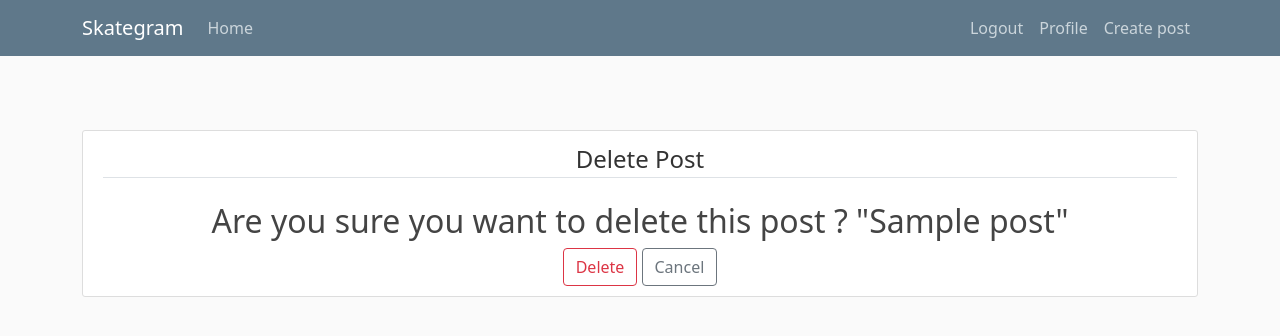
After one commit to vanderpatrick/SkateGramer, a Django app: page /post/1/delete/ in a window 1280 px wide. The commit adds this page. Shown: the top 336 px of the page. Run offline with Django 3.2, Linux system fonts and the light colour scheme; a user stored in the database is signed in; tables that the repository leaves empty hold one stand-in row (values such as "Sample post").

Commit message:
Create deleteView and add comments

```diff
--- a/skateapp/urls.py
+++ b/skateapp/urls.py
@@ -1,5 +1,5 @@
 from django.urls import path
-from .views import (PostListView, landing, PostTutorialListView, PostCreateView, PostEditView, PostDetailView)
+from .views import (PostListView, landing, PostTutorialListView, PostCreateView, PostEditView, PostDetailView, PostDeleteView)
 from . import views
 
 urlpatterns = [
@@ -9,4 +9,5 @@ urlpatterns = [
     path('post/new/', PostCreateView.as_view(), name='post-create'),
     path('post/<int:pk>/', PostDetailView.as_view(), name='post-detail'),
     path('post/<int:pk>/edit/', PostEditView.as_view(), name='post-edit'),
+    path('post/<int:pk>/delete/', PostDeleteView.as_view(), name='post-delete'),
 ]
--- a/skateapp/views.py
+++ b/skateapp/views.py
@@ -9,10 +9,12 @@ from django.contrib import messages
 
 # All views used in the app
 
+# View to render landing page for new users
 def landing(request):
     return render(request, 'landing.html')
 
 
+# displays list of all posts in the app
 class PostListView(ListView):
     model = Post
     template_name = 'index.html'
@@ -20,6 +22,7 @@ class PostListView(ListView):
     ordering = ['-created_on']
 
 
+# Creates a new post in the app if user is True
 class PostCreateView(LoginRequiredMixin, CreateView):
     model = Post
     template_name = 'post_create.html'
@@ -30,12 +33,14 @@ class PostCreateView(LoginRequiredMixin, CreateView):
         form.instance.author = self.request.user
         return super().form_valid(form)
 
+# Displays post details
 class PostDetailView(DetailView):
     model = Post
     context_object_name = 'detail'
     template_name = 'post_detail.html'
 
 
+# Allow user to update his post if user = True
 class PostEditView(LoginRequiredMixin, UserPassesTestMixin, UpdateView):
     model = Post
     template_name = 'post_update.html'
@@ -53,8 +58,21 @@ class PostEditView(LoginRequiredMixin, UserPassesTestMixin, UpdateView):
         else:
             return False
 
+# Displays tutorials post made by admin (only)
 class PostTutorialListView(ListView):
     model = PostTutorial
     template_name = 'post_tutorial.html'
     context_object_name = 'tutorial'
     ordering = ['-created_on']
+
+class PostDeleteView(LoginRequiredMixin, UserPassesTestMixin, DeleteView):
+    model = Post
+    success_url = '/home'
+    template_name = 'post_confirm_delete.html'
+
+    def test_func(self):
+        post = self.get_object()
+        if self.request.user == post.author:
+            return True
+        else:
+            return False
--- a/templates/base.html
+++ b/templates/base.html
@@ -16,13 +16,13 @@
         <nav class="navbar navbar-expand-md navbar-dark bg-steel fixed-top">
           <div class="container">
             {% if user.is_authenticated %}
-            <a class="navbar-brand mr-4" href="">Skategram</a>
+            <a class="navbar-brand mr-4" href="{% url 'home' %}">Skategram</a>
             <button class="navbar-toggler" type="button" data-toggle="collapse" data-target="#navbarToggle" aria-controls="navbarToggle" aria-expanded="false" aria-label="Toggle navigation">
             <span class="navbar-toggler-icon"></span>
             </button>
             <div class="collapse navbar-collapse" id="navbarToggle">
               <div class="navbar-nav mr-auto">
-                <a class="nav-item nav-link" href="{% url 'tutorial' %}">Home</a>
+                <a class="nav-item nav-link" href="{% url 'home' %}">Home</a>
                 {% else %}
                 <a class="navbar-brand mr-4" href="">Skategram</a>
             <button class="navbar-toggler" type="button" data-toggle="collapse" data-target="#navbarToggle" aria-controls="navbarToggle" aria-expanded="false" aria-label="Toggle navigation">
--- /dev/null
+++ b/templates/post_confirm_delete.html
@@ -0,0 +1,16 @@
+{% extends "base.html" %}
+{% block content %}
+    <div class="content-section">
+        <form action="" method="POST">
+            {% csrf_token %}
+            <fieldset class="form-group">
+                <legend class="border-bottom mb-4">Delete Post</legend>
+                <h2>Are you sure you want to delete this post ? "{{ object.title }}"</h2>
+            </fieldset>
+            <div class="form-group">
+                <button class="btn btn-outline-danger" type="submit">Delete</button>
+                <a href="{% url 'post-detail' object.id %}" class="btn btn-outline-secondary"> Cancel</a>
+            </div>
+        </form>
+    </div>
+{% endblock content %}
--- a/templates/post_detail.html
+++ b/templates/post_detail.html
@@ -10,6 +10,7 @@
             <small class="text-muted">{{ detail.created_on}}</small>
             {% if detail.author == user %}
             <a class="btn btn-secondary btn-sm mt-1 mb-1" href="{% url 'post-edit' object.id %}">Update</a>
+            <a class="btn btn-danger btn-sm mt-1 mb-1" href="{% url 'post-delete' object.id %}">Delete</a>
             {% endif %}
         </div>
         <h2 class="article-title">{{object.title}}</h2>
```
